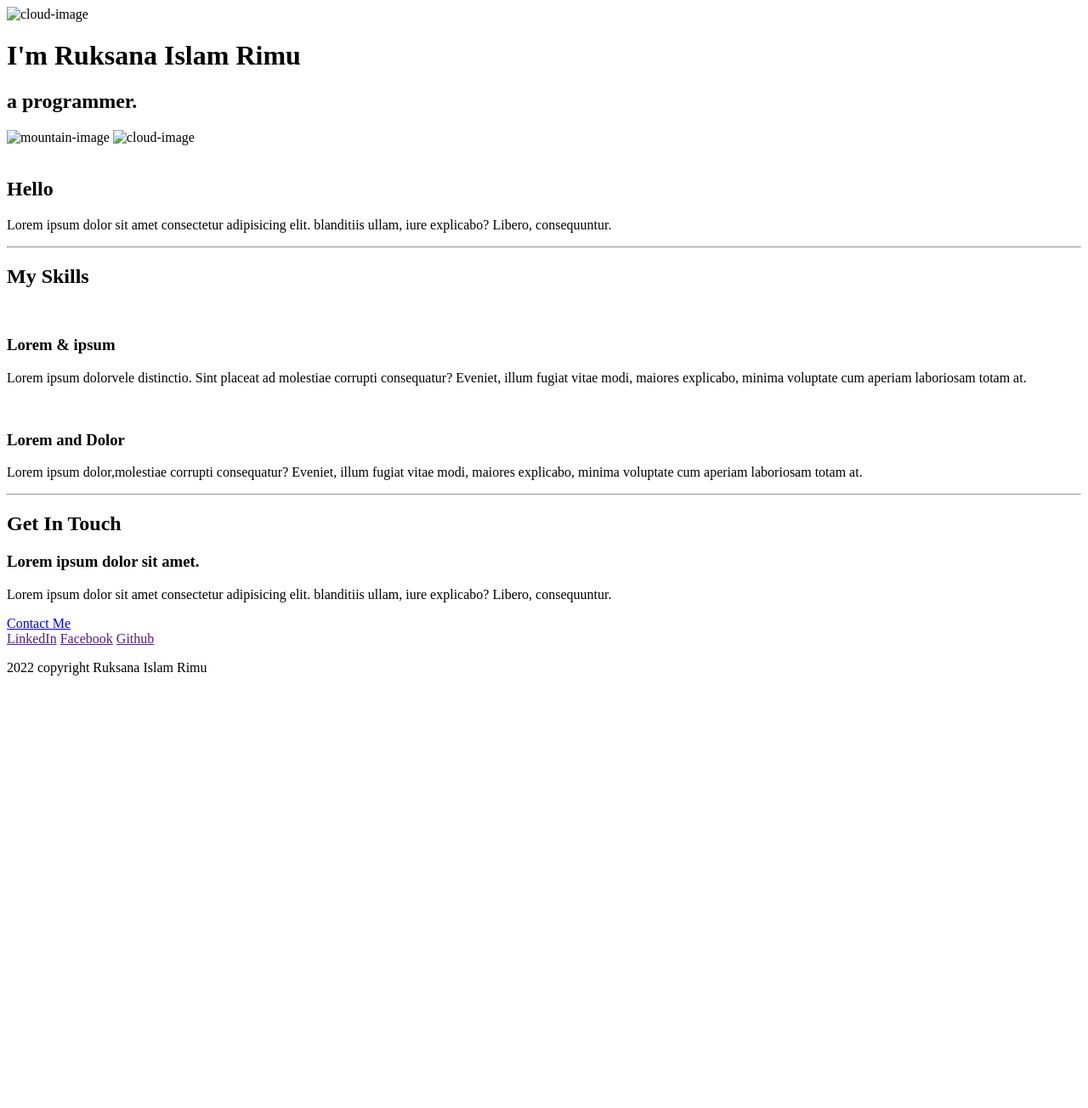
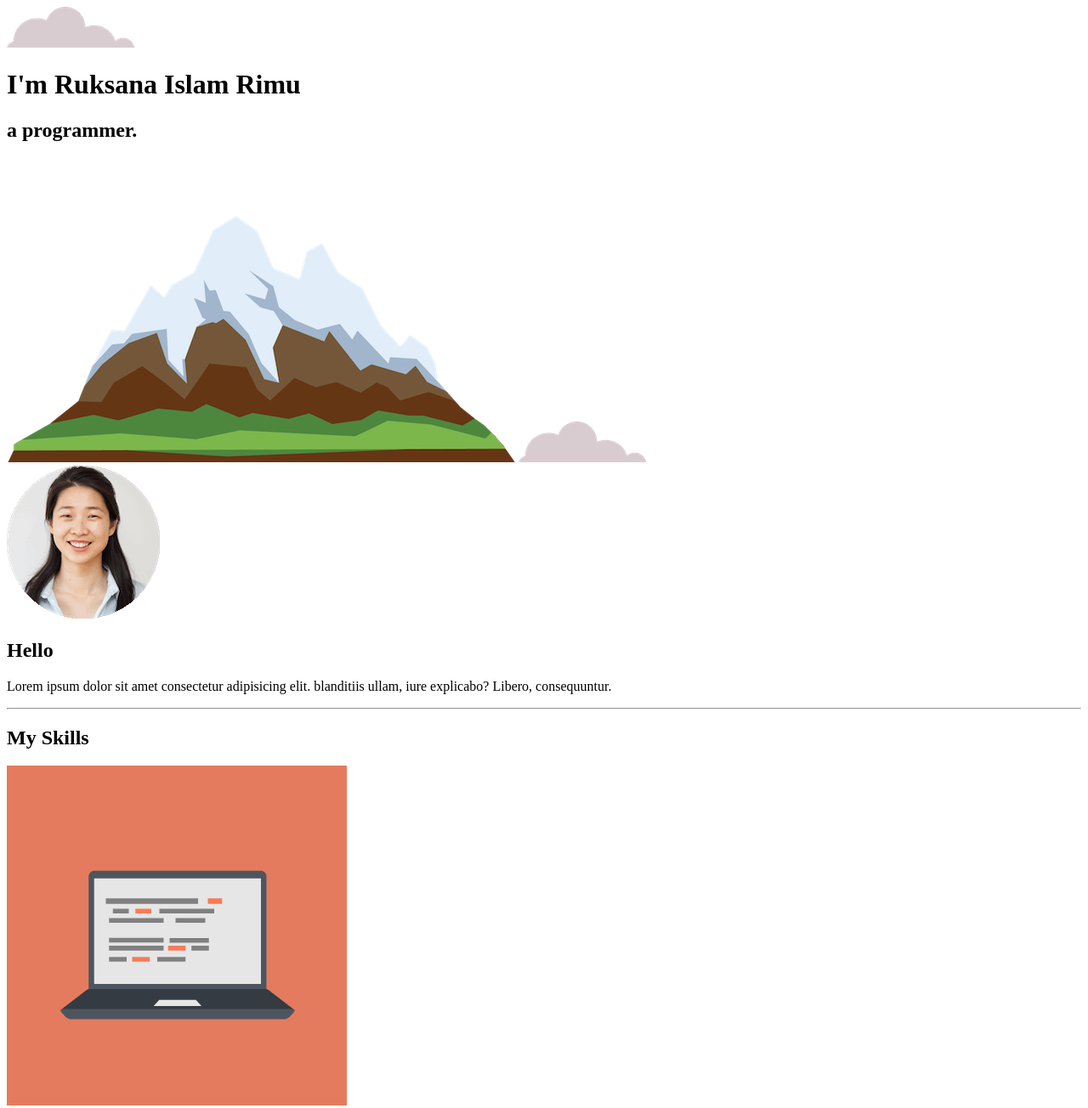
Before and after one commit to ruksanaislamrimu/portfolio, a plain HTML site: page index.html in a window 1280 px wide. Shown: the top 1304 px of the page at 85% size. Before the commit the page ends 811 px from the top, so only its background shows below. Drawn offline with Linux system fonts and the light colour scheme.

Commit message:
Update index.html

```diff
--- a/index.html
+++ b/index.html
@@ -5,7 +5,7 @@
     <meta http-equiv="X-UA-Compatible" content="IE=edge">
     <meta name="viewport" content="width=device-width, initial-scale=1.0">
     <title>Ruksana Islam Rimu</title>
-    <link rel="stylesheet" href="res/css/style.css">
+    <link rel="stylesheet" href="style.css">
     <link rel="preconnect" href="https://fonts.googleapis.com">
     <link rel="preconnect" href="https://fonts.gstatic.com" crossorigin>
     <link href="https://fonts.googleapis.com/css2?family=Lato&family=Merriweather&family=Montserrat&family=Sacramento&display=swap" rel="stylesheet">
@@ -13,16 +13,16 @@
 <body>
 
     <div class="top-section">
-        <img class="top-cloud" src="res/img/cloud.png" alt="cloud-image">
+        <img class="top-cloud" src="cloud.png" alt="cloud-image">
         <h1>I'm Ruksana Islam Rimu</h1>
         <h2>a <span class="pro">pro</span>grammer.</h2>
-        <img src="res/img/mountain.png" alt="mountain-image">
-        <img class="bottom-cloud" src="res/img/cloud.png" alt="cloud-image">
+        <img src="mountain.png" alt="mountain-image">
+        <img class="bottom-cloud" src="cloud.png" alt="cloud-image">
     </div>
 
     <div class="middle-section">
         <div class="profile">
-            <img src="res/img/angela.png" alt="">
+            <img src="angela.png" alt="">
             <h2>Hello</h2>
             <p class="intro">Lorem ipsum dolor sit amet consectetur adipisicing elit. blanditiis ullam, iure explicabo? Libero, consequuntur.</p>
         </div>
@@ -30,12 +30,12 @@
         <div class="skill">
             <h2>My Skills</h2>
             <div class="skill-row">
-                <img class="skill-image" src="res/img/computer.png" alt="">
+                <img class="skill-image" src="computer.png" alt="">
                 <h3>Lorem & ipsum</h3>
                 <p>Lorem ipsum dolorvele distinctio. Sint placeat ad molestiae corrupti consequatur? Eveniet, illum fugiat vitae modi, maiores explicabo, minima voluptate cum aperiam laboriosam totam at.</p>
             </div>
             <div class="skill-row">
-                <img class="skill-image-right" src="res/img/chillies.png" alt="">
+                <img class="skill-image-right" src="chillies.png" alt="">
                 <h3>Lorem and Dolor</h3>
                 <p>Lorem ipsum dolor,molestiae corrupti consequatur? Eveniet, illum fugiat vitae modi, maiores explicabo, minima voluptate cum aperiam laboriosam totam at.</p>
             </div>
```
